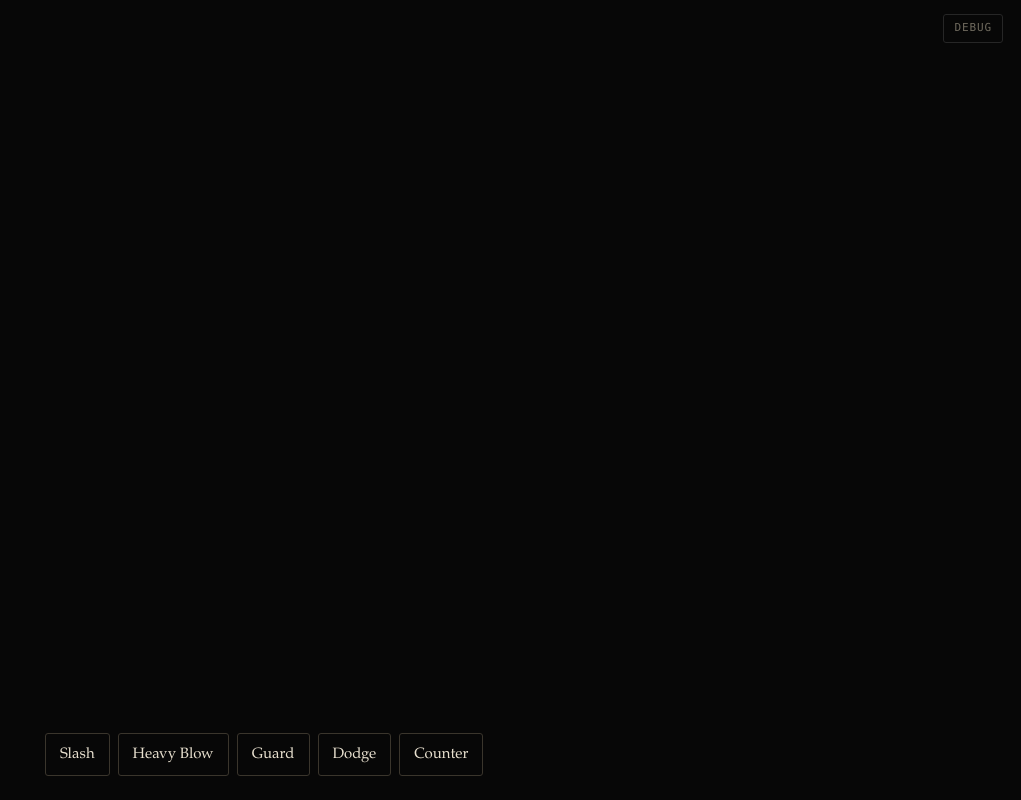
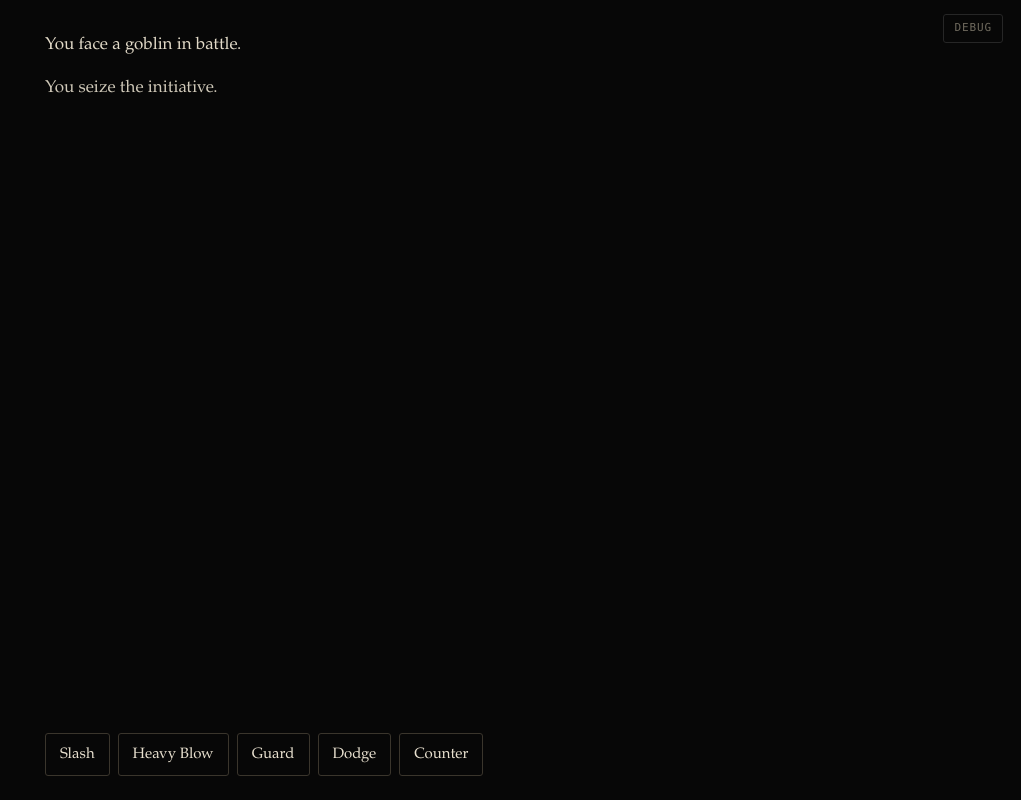
Before and after one commit to Thanhphan1147/rpg-combat-system, a Svelte app in the folder apps/web/: page / in a window 1280 px wide. Shown: the whole page, without its empty margins (259-1280 px from the left). Built offline with nearby package versions, Linux system fonts and the light colour scheme.

Commit message:
feat(content): add opening and initiative narration lines

```diff
--- a/apps/web/src/App.svelte
+++ b/apps/web/src/App.svelte
@@ -20,6 +20,7 @@
     TimelineSkill,
   } from '@rpg/engine'
   import { rollGoblinEncounter } from '@rpg/content'
+  import type { Encounter } from '@rpg/content'
 
   const PLAYER = 'wanderer'
   const GOBLIN = 'goblin'
@@ -33,28 +34,44 @@
     { key: Stat.Perception, label: 'perception' },
   ] as const
 
-  function fresh(): CombatState {
+  function beginFight(): { encounter: Encounter; combat: CombatState } {
     const encounter = rollGoblinEncounter()
-    return createCombat({
+    const combat = createCombat({
       content: encounter.content,
       rules: encounter.rules,
       combatants: encounter.combatants,
     })
+    return { encounter, combat }
   }
 
-  let combat = $state<CombatState>(fresh())
+  const opening = beginFight()
+  let encounter = $state<Encounter>(opening.encounter)
+  let combat = $state<CombatState>(opening.combat)
   let logElement = $state<HTMLElement>()
   let debug = $state(false)
 
   const prompt = $derived.by(() => getPrompt(combat))
   const ended = $derived.by(() => combat.outcome.status === 'ended')
   const freeActors = $derived.by(() => getFreeActors(combat))
-  const narration = $derived.by(() =>
-    combat.log
+  const playerHasInitiative = $derived.by(
+    () =>
+      getEffectiveStat(combat, PLAYER, Stat.Speed) >=
+      getEffectiveStat(combat, GOBLIN, Stat.Speed),
+  )
+  const narration = $derived.by(() => {
+    const preamble = [encounter.narration.opening]
+    const initiative = playerHasInitiative
+      ? encounter.narration.playerInitiative
+      : encounter.narration.enemyInitiative
+    if (initiative.length > 0) {
+      preamble.push(initiative)
+    }
+    const events = combat.log
       .filter((entry) => entry.event.kind !== 'combatStart')
       .map((entry) => narrate(entry))
-      .filter((line) => line.length > 0),
-  )
+      .filter((line) => line.length > 0)
+    return [...preamble, ...events]
+  })
 
   const timelineWindow = $derived.by(() => {
     const ticks = [combat.timeline.tick]
@@ -216,7 +233,9 @@
   }
 
   function reset(): void {
-    combat = fresh()
+    const next = beginFight()
+    encounter = next.encounter
+    combat = next.combat
     autoPlay()
   }
 
--- a/packages/content/src/encounter.ts
+++ b/packages/content/src/encounter.ts
@@ -2,6 +2,12 @@ import type { CombatantConfig, ContentBundle, Ruleset } from '@rpg/engine'
 import { characters, rollGoblin, wanderer } from './characters'
 import { standardRules } from './rules'
 import { skills } from './skills'
+
+export interface EncounterNarration {
+  opening: string
+  playerInitiative: string
+  enemyInitiative: string
+}
 
 /**
  * Everything the app needs to start one fight: the content bundle, the tuning
@@ -10,6 +16,7 @@ import { skills } from './skills'
 export interface Encounter {
   id: string
   title: string
+  narration: EncounterNarration
   content: ContentBundle
   rules: Ruleset
   combatants: CombatantConfig[]
@@ -18,6 +25,11 @@ export interface Encounter {
 export const goblinEncounter: Encounter = {
   id: 'goblin-ambush',
   title: 'The Goblin Ambush',
+  narration: {
+    opening: 'You face a goblin in battle.',
+    playerInitiative: 'You seize the initiative.',
+    enemyInitiative: 'The goblin seizes the initiative.',
+  },
   content: { skills, characters },
   rules: standardRules,
   combatants: [
```
Also changed, not shown: 1 other file (tests, documents, lock files or other folders).
